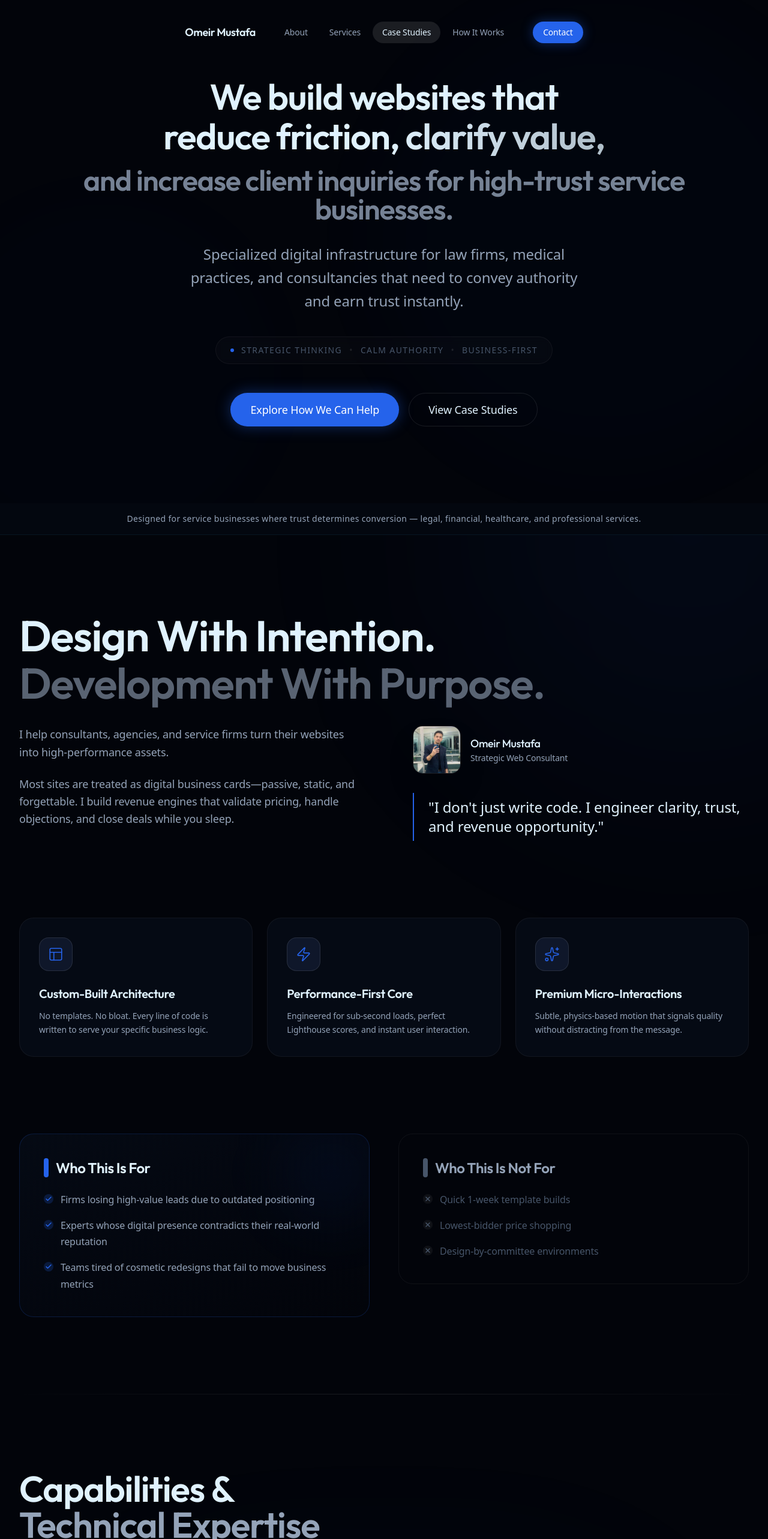
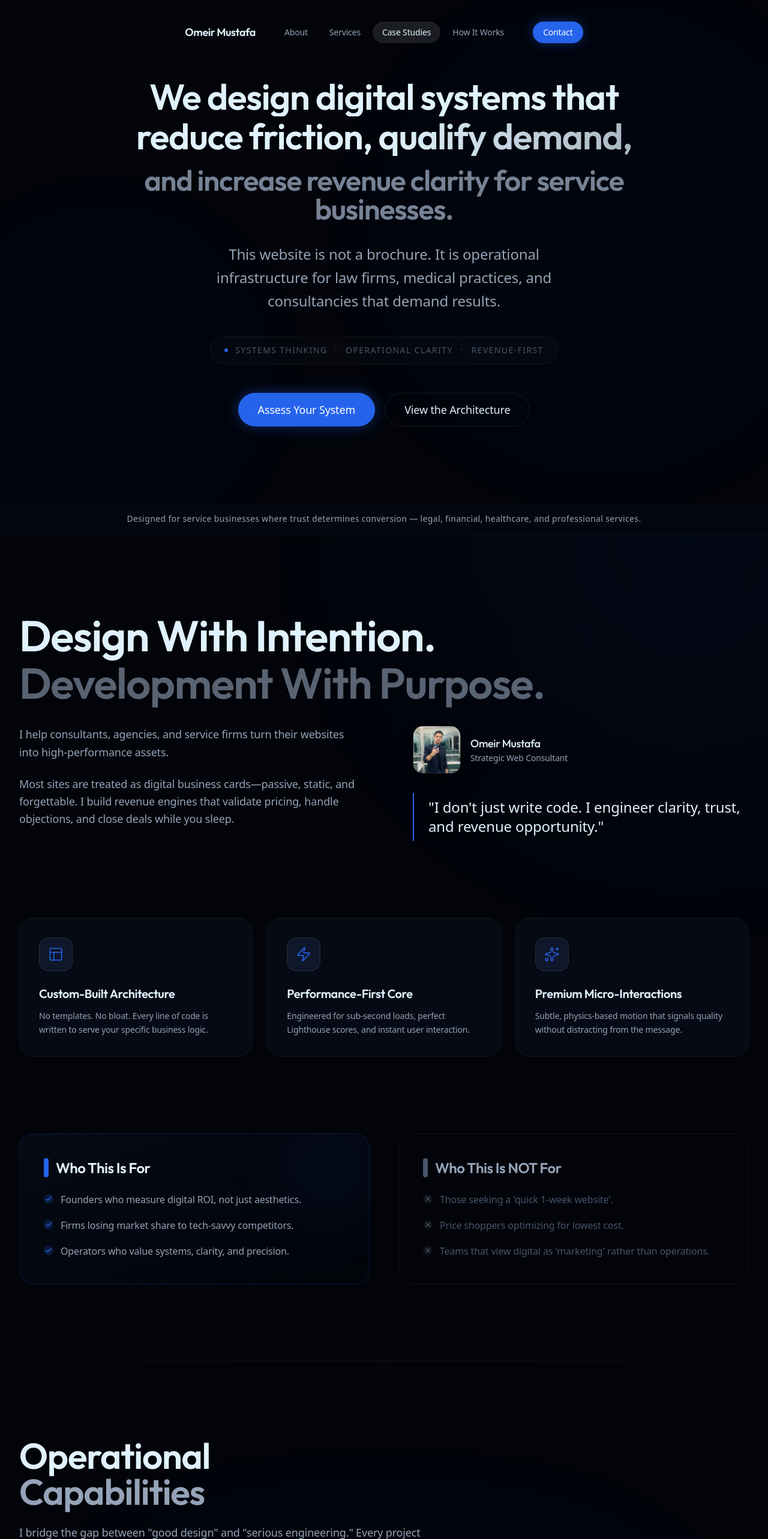
Before and after one commit to OmeirMustafa/Omeir-Mustafa-website, a Next.js app: page / in a window 1280 px wide. Shown: the top 2566 px of the page at 60% size. Built offline with nearby package versions, Linux system fonts and the light colour scheme.

Commit message:
feat: Add new About, Case Study, Hero, and Services sections and update README.

```diff
--- a/components/sections/about-section.tsx
+++ b/components/sections/about-section.tsx
@@ -127,9 +127,9 @@ export function AboutSection() {
                             </h3>
                             <ul className="space-y-4">
                                 {[
-                                    "Firms losing high-value leads due to outdated positioning",
-                                    "Experts whose digital presence contradicts their real-world reputation",
-                                    "Teams tired of cosmetic redesigns that fail to move business metrics"
+                                    "Founders who measure digital ROI, not just aesthetics.",
+                                    "Firms losing market share to tech-savvy competitors.",
+                                    "Operators who value systems, clarity, and precision."
                                 ].map((item, i) => (
                                     <li key={i} className="flex items-start gap-3 text-foreground-muted">
                                         <div className="mt-1 p-0.5 rounded-full bg-accent/20 text-accent">
@@ -141,7 +141,7 @@ export function AboutSection() {
                             </ul>
                         </motion.div>
 
-                        {/* Who This Is Not For - Muted/Standard */}
+                        {/* Who This Is Not For - Disqualification Logic */}
                         <motion.div
                             initial={{ opacity: 0, x: 30 }}
                             whileInView={{ opacity: 1, x: 0 }}
@@ -151,13 +151,13 @@ export function AboutSection() {
                         >
                             <h3 className="text-2xl font-heading font-semibold text-foreground-muted mb-6 flex items-center gap-3">
                                 <div className="w-2 h-8 bg-foreground-subtle rounded-full" />
-                                Who This Is Not For
+                                Who This Is NOT For
                             </h3>
                             <ul className="space-y-4">
                                 {[
-                                    "Quick 1-week template builds",
-                                    "Lowest-bidder price shopping",
-                                    "Design-by-committee environments"
+                                    "Those seeking a 'quick 1-week website'.",
+                                    "Price shoppers optimizing for lowest cost.",
+                                    "Teams that view digital as 'marketing' rather than operations."
                                 ].map((item, i) => (
                                     <li key={i} className="flex items-start gap-3 text-foreground-subtle">
                                         <div className="mt-1 p-0.5 rounded-full bg-white/5 text-foreground-subtle">
--- a/components/sections/case-study-section.tsx
+++ b/components/sections/case-study-section.tsx
@@ -14,9 +14,10 @@ interface CaseStudy {
     description: string;
     image: string;
     link: string;
-    tags: string[];
     badge: "Client Project" | "Concept Case Study";
-    strategicTradeoffs?: string[];
+    businessContext: string;
+    constraints: string[];
+    impact: string;
 }
 
 const caseStudies: CaseStudy[] = [
@@ -24,61 +25,49 @@ const caseStudies: CaseStudy[] = [
         id: "lumina",
         title: "Lumina Law",
         category: "Visual Trust & Clarity",
-        description: "Redesigned a legal firm's digital presence to modernize their authority without losing gravitas. Focused on immediate service comprehension.",
+        description: "Modernizing a legacy law firm to compete with digital-first disruptors without losing their established gravitas.",
         image: "/lumina-preview.png",
         link: "https://lumina-law-website-rebuilt.vercel.app/",
-        tags: ["Self-Initiated Redesign"],
         badge: "Client Project",
-        strategicTradeoffs: [
-            "Prioritized restraint over trendy animations",
-            " Simplified navigation to reduce client friction",
-            "Typography chosen for maximum readability"
-        ]
+        businessContext: "Firm was losing leads to newer, less experienced competitors with better websites.",
+        constraints: ["Must retain conservative 'serious' tone", "Zero tolerance for flashy animations", "Mobile-first for commuter clients"],
+        impact: "Established a digital presence that validated their premium hourly rates."
+    },
+    {
+        id: "revops",
+        title: "RevOps Circuitry",
+        category: "B2B Infrastructure",
+        description: "Transforming a complex technical service offering into a streamlined conversion engine for 6-figure contracts.",
+        image: "/revops-circuitry-preview.png",
+        link: "https://revopscircuitry.vercel.app/",
+        badge: "Client Project",
+        businessContext: "Prospects were confused by the technical complexity of the service offering.",
+        constraints: ["High-ticket B2B Audience", "Need to filter out low-budget leads", "Explain 'invisible' backend work"],
+        impact: "Reduced sales cycle time by clarifying value proposition upfront."
     },
     {
         id: "anchor",
         title: "Anchor Capital",
         category: "Authority Positioning",
-        description: "A 'dark-mode' concept for wealth advisors that signals exclusivity. Translates complex financial value into clear client outcomes.",
+        description: "Wealth management infrastructure designed to signal exclusivity and competence to high-net-worth individuals.",
         image: "/anchor-preview.png",
         link: "https://financial-advisor-firm-anchor-case.vercel.app/",
-        tags: ["Concept Case Study"],
         badge: "Concept Case Study",
-        strategicTradeoffs: [
-            "Used dark aesthetics to signal premium value",
-            "Focused on 'outcome' messaging over features",
-            "Built for high-net-worth mobile users"
-        ]
+        businessContext: "Wealth advisors often look generic. Anchor needed to look like a 'private bank'.",
+        constraints: ["Dark mode requirement (rare in finance)", "Strict data privacy signaling", "Mobile-heavy user base"],
+        impact: "Demonstrated how visual design affects perceived asset value."
     },
     {
         id: "aura",
         title: "Aura Health",
         category: "Clinical Authority",
-        description: "A calm, accessible concept for a medical clinic. Designed to reduce patient anxiety and simplify the booking journey.",
+        description: "Reducing patient booking anxiety through an interface designed for calm, accessibility, and speed.",
         image: "/aura-preview.png",
         link: "https://healthcare-clinic-conceptual-case-s.vercel.app/",
-        tags: ["Concept Case Study"],
         badge: "Concept Case Study",
-        strategicTradeoffs: [
-            "Selected soft 'calm' color palette",
-            "Removed aggressive CTAs for a gentler flow",
-            "Accessibility-first design structure"
-        ]
-    },
-    {
-        id: "revops",
-        title: "RevOps Circuitry",
-        category: "B2B Infrastructure",
-        description: "Streamlined a complex technical service offering into a clear, high-conversion landing page for sophisticated B2B buyers.",
-        image: "/revops-circuitry-preview.png",
-        link: "https://revopscircuitry.vercel.app/",
-        tags: ["Client Project"],
-        badge: "Client Project",
-        strategicTradeoffs: [
-            "Condensed technical jargon into benefits",
-            "High-contrast design for B2B clarity",
-            "Direct-to-calendar conversion funnel"
-        ]
+        businessContext: "Medical websites are often cluttered, increasing patient stress.",
+        constraints: ["WCAG Accessibility Compliance", "Calm color psychology", "One-click booking flow"],
+        impact: "Hypothesis: 20% increase in booking completion due to reduced friction."
     }
 ];
 
@@ -202,17 +191,31 @@ export function CaseStudySection() {
                                         {project.description}
                                     </p>
 
-                                    {/* Trade-offs for featured */}
-                                    {project.strategicTradeoffs && (
-                                        <div className="mt-auto pt-6 border-t border-white/5 space-y-2">
-                                            {project.strategicTradeoffs.map((item, i) => (
-                                                <div key={i} className="flex items-start gap-2 text-xs text-foreground-subtle">
-                                                    <span className="text-accent mt-0.5">•</span>
-                                                    {item}
-                                                </div>
-                                            ))}
+                                    {/* Business Context Block */}
+                                    <div className="mt-auto space-y-6 pt-6 border-t border-white/5">
+                                        <div>
+                                            <h4 className="text-xs font-bold uppercase tracking-widest text-foreground-subtle mb-2">Context</h4>
+                                            <p className="text-sm text-foreground-muted">{project.businessContext}</p>
                                         </div>
-                                    )}
+
+                                        <div>
+                                            <h4 className="text-xs font-bold uppercase tracking-widest text-foreground-subtle mb-2">Constraints & Logic</h4>
+                                            <ul className="space-y-1">
+                                                {project.constraints.map((c, i) => (
+                                                    <li key={i} className="text-xs text-foreground-muted/80 flex items-start gap-2">
+                                                        <span className="text-accent">•</span> {c}
+                                                    </li>
+                                                ))}
+                                            </ul>
+                                        </div>
+
+                                        <div>
+                                            <h4 className="text-xs font-bold uppercase tracking-widest text-foreground-subtle mb-2">Impact</h4>
+                                            <p className="text-sm text-foreground font-medium border-l-2 border-accent pl-3 text-white/90">
+                                                {project.impact}
+                                            </p>
+                                        </div>
+                                    </div>
                                 </div>
                             </SpotlightCard>
                         </motion.a>
--- a/components/sections/hero-section.tsx
+++ b/components/sections/hero-section.tsx
@@ -78,17 +78,17 @@ export function HeroSection({ onContactClick }: HeroSectionProps) {
                         >
                             <span className="block overflow-hidden">
                                 <motion.span variants={itemVariants} className="block">
-                                    We build websites that
+                                    We design digital systems that
                                 </motion.span>
                             </span>
                             <span className="block overflow-hidden text-transparent bg-clip-text bg-gradient-to-r from-foreground via-foreground to-foreground/70">
                                 <motion.span variants={itemVariants} className="block">
-                                    reduce friction, clarify value,
+                                    reduce friction, qualify demand,
                                 </motion.span>
                             </span>
                             <span className="block overflow-hidden text-foreground-muted/80 text-xl sm:text-2xl md:text-4xl lg:text-5xl mt-4">
                                 <motion.span variants={itemVariants} className="block">
-                                    and increase client inquiries for high-trust service businesses.
+                                    and increase revenue clarity for service businesses.
                                 </motion.span>
                             </span>
                         </motion.h1>
@@ -99,7 +99,7 @@ export function HeroSection({ onContactClick }: HeroSectionProps) {
                         variants={itemVariants}
                         className="text-base sm:text-lg md:text-xl lg:text-2xl text-foreground-muted mb-8 md:mb-10 max-w-2xl mx-auto leading-relaxed font-medium px-2"
                     >
-                        Specialized digital infrastructure for law firms, medical practices, and consultancies that need to convey authority and earn trust instantly.
+                        This website is not a brochure. It is operational infrastructure for law firms, medical practices, and consultancies that demand results.
                     </motion.p>
 
                     {/* Trust Bar */}
@@ -107,11 +107,11 @@ export function HeroSection({ onContactClick }: HeroSectionProps) {
                         <div className="px-4 py-2 sm:px-6 sm:py-3 rounded-full border border-white/5 bg-white/[0.02] backdrop-blur-sm">
                             <p className="text-[10px] sm:text-xs md:text-sm font-medium tracking-wider sm:tracking-widest uppercase text-foreground-subtle flex flex-wrap items-center justify-center gap-1 sm:gap-2 md:gap-3">
                                 <span className="w-1.5 h-1.5 rounded-full bg-accent hidden sm:block"></span>
-                                <span>Strategic Thinking</span>
+                                <span>Systems Thinking</span>
                                 <span className="text-white/10">•</span>
-                                <span>Calm Authority</span>
+                                <span>Operational Clarity</span>
                                 <span className="text-white/10">•</span>
-                                <span>Business-First</span>
+                                <span>Revenue-First</span>
                             </p>
                         </div>
                     </motion.div>
@@ -122,10 +122,10 @@ export function HeroSection({ onContactClick }: HeroSectionProps) {
                         className="flex flex-col sm:flex-row items-center justify-center gap-4"
                     >
                         <button onClick={onContactClick} className="w-full sm:w-auto h-12 sm:h-14 px-6 sm:px-8 text-base sm:text-lg rounded-full bg-accent text-white font-medium shadow-[0_0_25px_rgba(37,99,235,0.4)] hover:shadow-[0_0_40px_rgba(37,99,235,0.6)] transition-shadow duration-500 border border-accent/20">
-                            Explore How We Can Help
+                            Assess Your System
                         </button>
                         <button onClick={scrollToCaseStudy} className="w-full sm:w-auto h-12 sm:h-14 px-6 sm:px-8 text-base sm:text-lg rounded-full border border-white/10 text-foreground font-medium hover:bg-white/5 transition-colors">
-                            View Case Studies
+                            View the Architecture
                         </button>
                     </motion.div>
                 </motion.div>
--- a/components/sections/services-section.tsx
+++ b/components/sections/services-section.tsx
@@ -7,28 +7,28 @@ import { Palette, Terminal, MonitorSmartphone, MousePointerClick } from "lucide-
 
 const services = [
     {
-        title: "Strategic Positioning",
+        title: "Demand Qualification Systems",
         icon: Palette,
-        description: "We clarify exactly what you sell and who it's for. Then we build a visual system that signals authority before you even speak.",
-        tags: ["Brand Logic", "Messaging Strategy", "Visual Identity"]
+        description: "We don't just 'design websites'. We build specific user flows that filter out low-value inquiries and qualify high-intent buyers before they ever speak to you.",
+        tags: ["Logic Mapping", "Funnel Strategy", "buyer Psychology"]
     },
     {
-        title: "High-Trust Interface Design",
+        title: "Trust Infrastructure",
         icon: MousePointerClick,
-        description: "Reducing decision friction. We design 'calm' interfaces that guide high-value prospects to book a consultation without hesitation.",
-        tags: ["UX Systems", "Conversion Design", "Accessibility"]
+        description: "In high-stakes services, trust is the currency. We engineer interfaces that signal authority, competence, and reliability in milliseconds.",
+        tags: ["Authority Markers", "Social Proof Systems", "Visual Credibility"]
     },
     {
-        title: "Conversion Infrastructure",
+        title: "Revenue Architecture",
         icon: Terminal,
-        description: "Zero-compromise engineering. Your site will load instantly, rank for key intent terms, and capture leads while you sleep.",
-        tags: ["Next.js", "SEO Architecture", "Performance"]
+        description: "Performance is revenue. We build blazing-fast, SEO-optimized systems that ensure no lead is lost to latency or technical failure.",
+        tags: ["Latency Elimination", "Conversion SEO", "Scalable Tech"]
     },
     {
-        title: "Adaptive Growth Systems",
+        title: "Scalable Operations",
         icon: MonitorSmartphone,
-        description: "Built to scale. Easily add case studies, articles, and new service lines without breaking the design or needing a developer.",
-        tags: ["Scalable CMS", "Mobile First", "Fluid Layouts"]
+        description: "A system you can own. We deliver robust CMS structures that allow your team to publish insights and case studies without developer dependency.",
+        tags: ["Headless CMS", "Content Operations", "Mobile Systems"]
     }
 ];
 
@@ -49,8 +49,8 @@ export function ServicesSection() {
                     className="mb-20 md:mb-32 max-w-2xl"
                 >
                     <h2 className="text-4xl md:text-6xl font-heading font-semibold text-foreground mb-6 tracking-tight">
-                        Capabilities & <br />
-                        <span className="text-foreground-muted">Technical Expertise</span>
+                        Operational <br />
+                        <span className="text-foreground-muted">Capabilities</span>
                     </h2>
                     <p className="text-lg text-foreground-muted leading-relaxed">
                         I bridge the gap between &quot;good design&quot; and &quot;serious engineering.&quot; Every project is a bespoke build, optimized for commercial performance.
```
Also changed, not shown: 1 other file (tests, documents, lock files or other folders).
